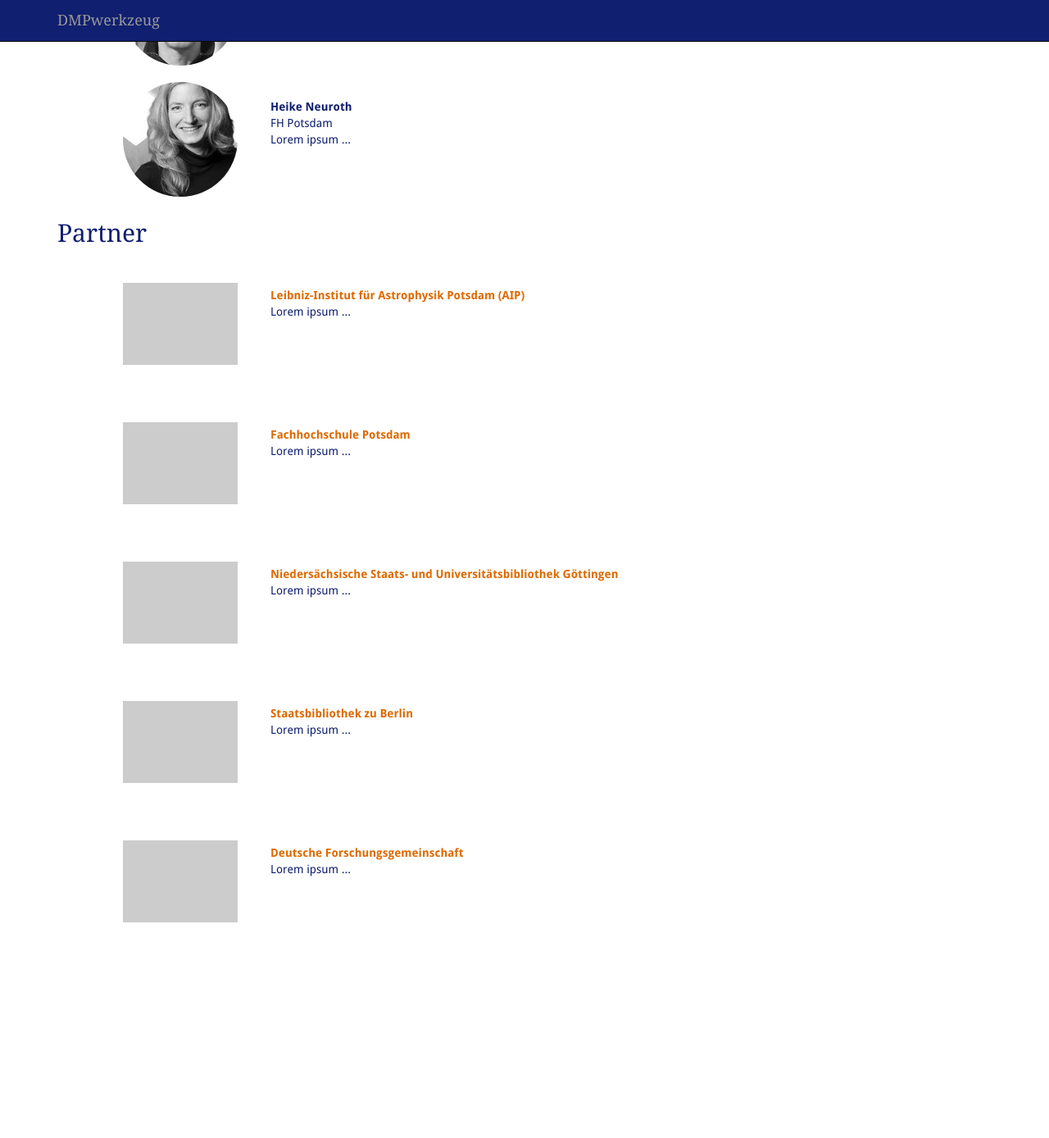
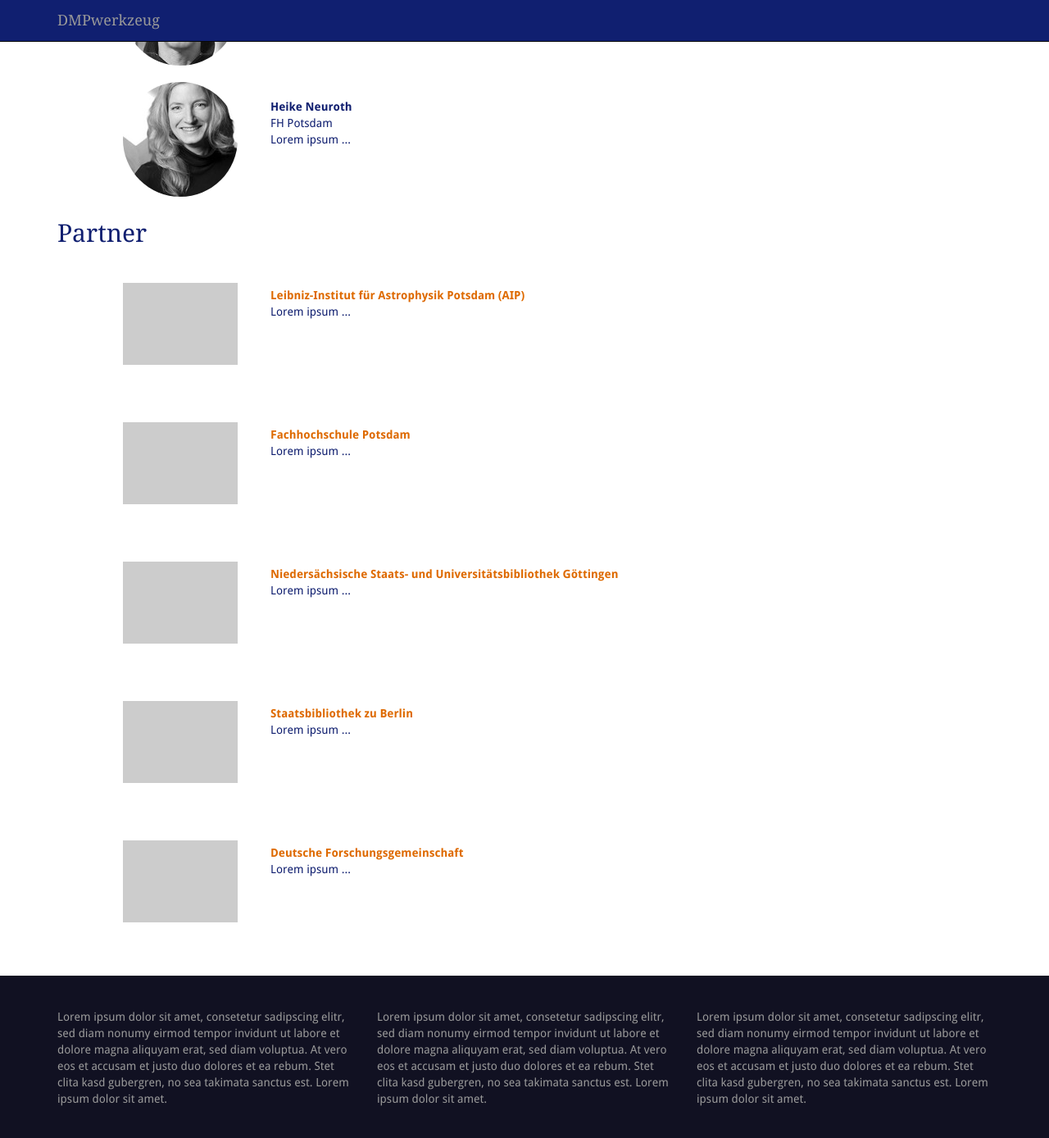
Before and after one commit to rdmorganiser/rdmorganiser.github.io, a Jekyll site: the page built from index.html, in a window 1280 px wide and 1400 px high, scrolled down 1634 px. Shown: the top 1388 px of the window at 82% size. Built offline with Jekyll 4.4.1, drawn with Linux system fonts in a browser that asks for light colours; before the commit the page ends 2904 px from its top, so only the background shows below that.

Commit message:
a footer

```diff
--- a/_includes/footer.html
+++ b/_includes/footer.html
@@ -1 +1,21 @@
-<footer></footer>
+<footer>
+    <div class="container">
+        <div class="row">
+            <div class="col-md-4">
+                <p>
+                    Lorem ipsum dolor sit amet, consetetur sadipscing elitr, sed diam nonumy eirmod tempor invidunt ut labore et dolore magna aliquyam erat, sed diam voluptua. At vero eos et accusam et justo duo dolores et ea rebum. Stet clita kasd gubergren, no sea takimata sanctus est. Lorem ipsum dolor sit amet.
+                </p>
+            </div>
+            <div class="col-md-4">
+                <p>
+                    Lorem ipsum dolor sit amet, consetetur sadipscing elitr, sed diam nonumy eirmod tempor invidunt ut labore et dolore magna aliquyam erat, sed diam voluptua. At vero eos et accusam et justo duo dolores et ea rebum. Stet clita kasd gubergren, no sea takimata sanctus est. Lorem ipsum dolor sit amet.
+                </p>
+            </div>
+            <div class="col-md-4">
+                <p>
+                    Lorem ipsum dolor sit amet, consetetur sadipscing elitr, sed diam nonumy eirmod tempor invidunt ut labore et dolore magna aliquyam erat, sed diam voluptua. At vero eos et accusam et justo duo dolores et ea rebum. Stet clita kasd gubergren, no sea takimata sanctus est. Lorem ipsum dolor sit amet.
+                </p>
+            </div>
+        </div>
+    </div>
+</footer>
--- a/css/style.scss
+++ b/css/style.scss
@@ -4,7 +4,10 @@
 $darkblue: #101F70;
 $lightgray: #ccc;
 $mediumgray: #999;
+$darkgrey: #112;
 $fontcolor: #484c55;
+
+/* fonts */
 
 @font-face {
     font-family: "DroidSans";
@@ -31,8 +34,6 @@
 body {
     font-family: DroidSans, sans;
     color: $darkblue;
-
-    padding-bottom: 80px;
 }
 .mono, pre {
     font-family: DroidSans-Mono;
@@ -42,6 +43,9 @@
     font-weight: normal;
     color: $darkblue;
 }
+
+/* headlines */
+
 h2 {
     font-size: 30px;
     line-height: 30px;
@@ -64,13 +68,7 @@
     margin-bottom: 10px;
 }
 
-.navbar-inverse {
-    background-color: $darkblue;
-    color: $lightgray;
-}
-.dropdown-menu {
-    border-radius: 0;
-}
+/* layout */
 
 .wrapper {
     margin-top: 60px;
@@ -80,11 +78,13 @@
     text-align: justify;
 }
 
-.footer {
+footer {
+    background-color: $darkgrey;
     color: #999;
-    padding-top: 10px;
+    padding-top: 40px;
+    padding-bottom: 40px;
 }
-.footer a {
+footer a {
     color: #999;
 }
 
@@ -92,6 +92,14 @@
 
 .navbar-brand {
     font-family: DroidSerif, sans;
+}
+
+.navbar-inverse {
+    background-color: $darkblue;
+    color: $lightgray;
+}
+.dropdown-menu {
+    border-radius: 0;
 }
 
 /* header */
```
